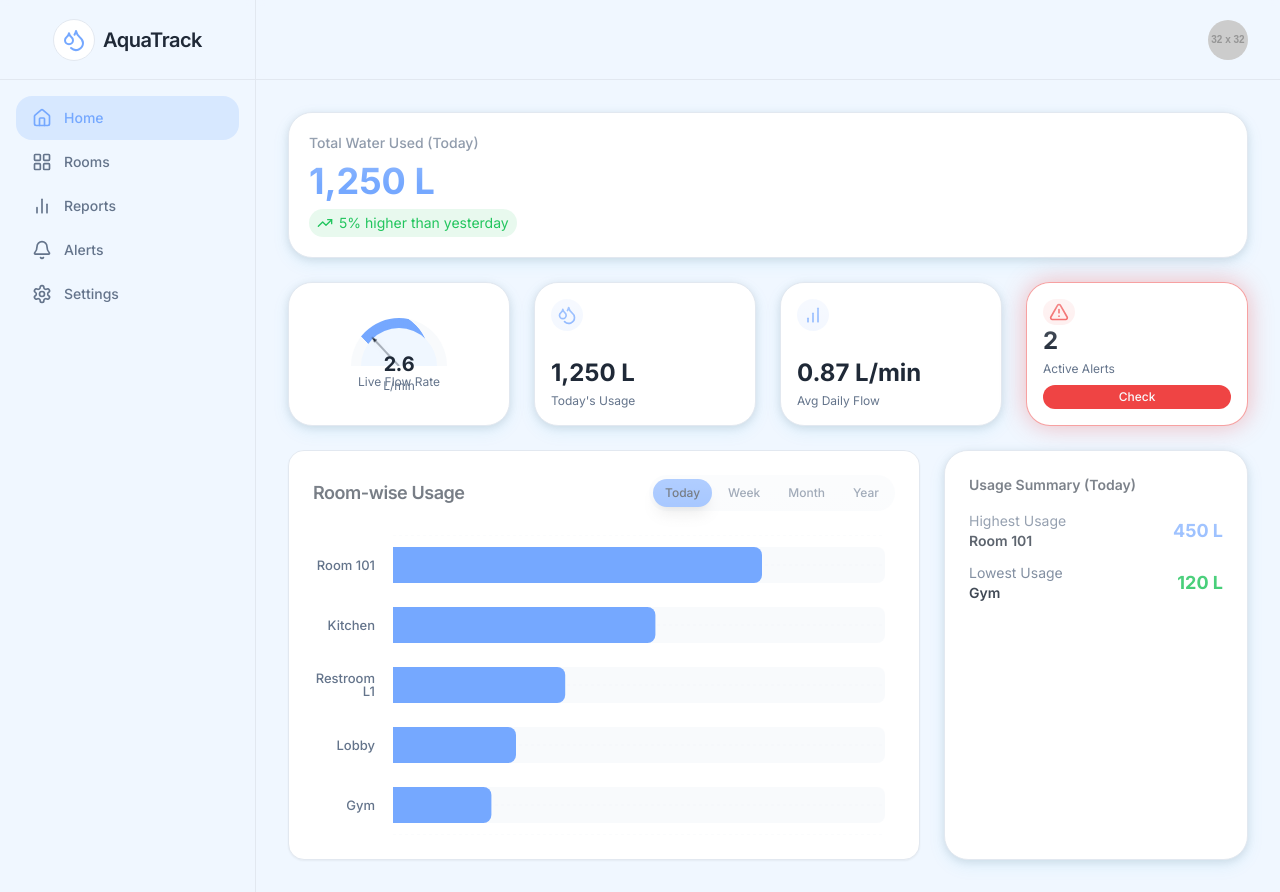
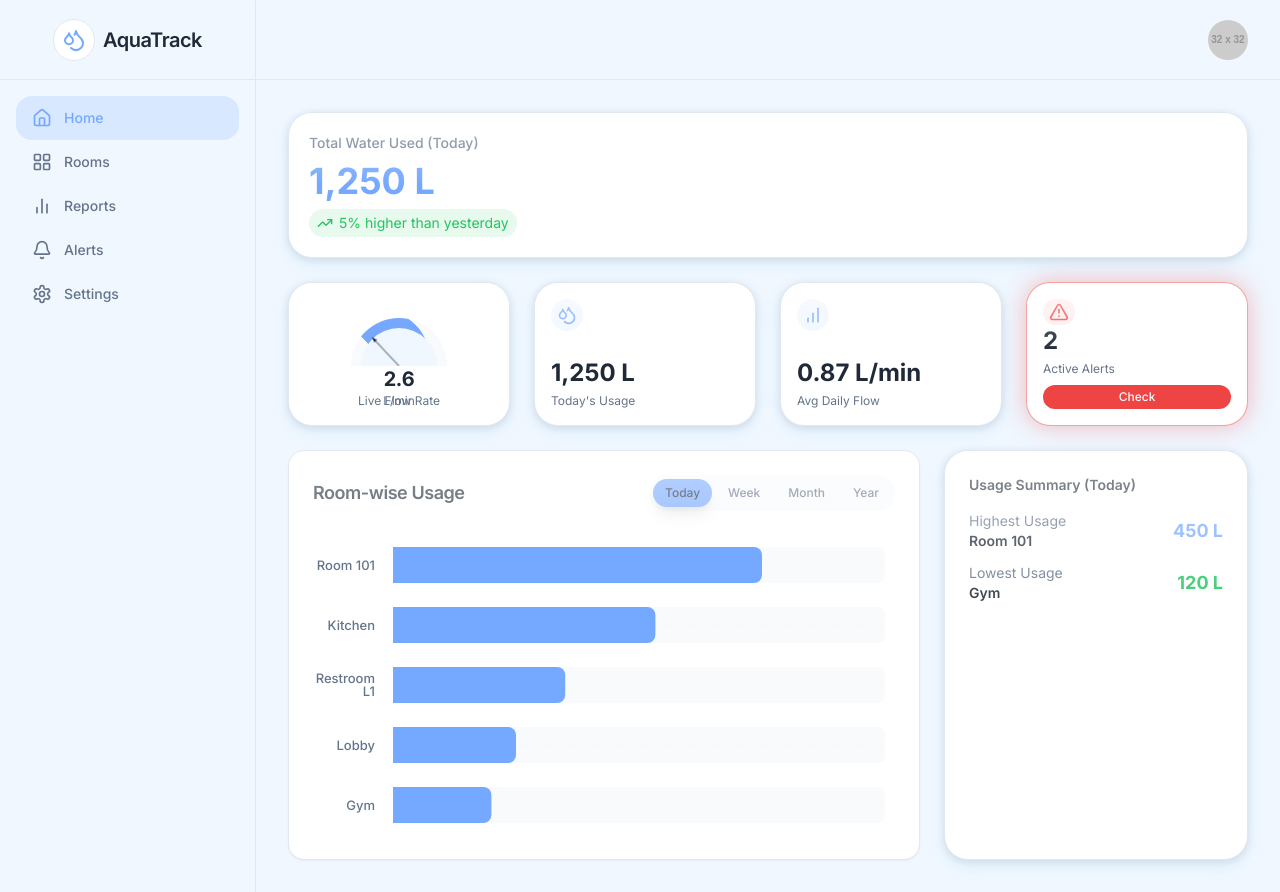
Before and after one commit to abhi24me/AquaTrack, a Next.js app: page /dashboard in a window 1280 px wide. Built offline with nearby package versions, Linux system fonts and the light colour scheme.

Commit message:
still not uptomark, use your full potential to fix this, dont make me re

```diff
--- a/src/app/dashboard/page.tsx
+++ b/src/app/dashboard/page.tsx
@@ -47,13 +47,13 @@ export default function Home() {
   useEffect(() => {
     const interval = setInterval(() => {
       // Create a more natural fluctuation
-      const change = (Math.random() - 0.5) * 2; // a value between -1 and 1
+      const change = (Math.random() - 0.5) * 0.5; // a smaller, smoother change
       setFlowRate((prevRate) => {
         const newRate = prevRate + change;
-        // Clamp the value between 0 and 10 and fix to 1 decimal place
-        return parseFloat(Math.min(Math.max(newRate, 0), 10).toFixed(1));
+        // Clamp the value between 0.5 and 9.5 and fix to 1 decimal place
+        return parseFloat(Math.min(Math.max(newRate, 0.5), 9.5).toFixed(1));
       });
-    }, 2000); // Update every 2 seconds for a smoother feel
+    }, 1500); // Update every 1.5 seconds for a smoother feel
 
     return () => clearInterval(interval);
   }, []);
--- a/src/components/charts/gauge.tsx
+++ b/src/components/charts/gauge.tsx
@@ -17,7 +17,7 @@ export function Gauge({ value, size = 'medium', showValue = true }: GaugeProps)
   const rotation = percentage * 180 - 90;
 
   return (
-    <div className="relative flex flex-col items-center justify-center w-full">
+    <div className="relative flex flex-col items-center justify-center w-full h-full">
       <div
         className={cn(
           'relative w-24 h-12 overflow-hidden rounded-t-full bg-muted/50',
@@ -34,7 +34,7 @@ export function Gauge({ value, size = 'medium', showValue = true }: GaugeProps)
               '--gauge-fg': 'hsl(var(--primary))',
               '--gauge-bg': 'hsl(var(--muted))',
               transform: `rotate(${percentage * 180}deg)`,
-              background: `conic-gradient(from -90deg at 50% 100%, var(--gauge-fg) 0deg, var(--gauge-fg) 180deg, var(--gauge-bg) 180deg)`,
+              background: `conic-gradient(from -90deg at 50% 100%, var(--gauge-fg) 0deg, var(--gauge-fg) 180deg, var(--gauge-bg) 180deg, var(--gauge-bg) 360deg)`,
               mask: 'linear-gradient(to right, #000, #000)',
               WebkitMask: 'linear-gradient(to right, #000, #000)',
             } as React.CSSProperties
@@ -50,7 +50,7 @@ export function Gauge({ value, size = 'medium', showValue = true }: GaugeProps)
           )}
         ></div>
         <div
-          className="absolute inset-0 flex items-end justify-center origin-bottom transition-transform duration-500 ease-out"
+          className="absolute inset-0 flex items-end justify-center origin-bottom transition-transform duration-1000 ease-out"
           style={{ transform: `rotate(${rotation}deg)` }}
         >
           <GaugePointer
@@ -62,7 +62,7 @@ export function Gauge({ value, size = 'medium', showValue = true }: GaugeProps)
         </div>
       </div>
       {showValue && (
-        <div className="absolute bottom-[-1.75rem] flex flex-col items-center">
+        <div className="absolute bottom-[-1.5rem] flex flex-col items-center text-center">
           <span className="text-xl font-bold text-foreground tabular-nums">
             {value.toFixed(1)}
           </span>
```
